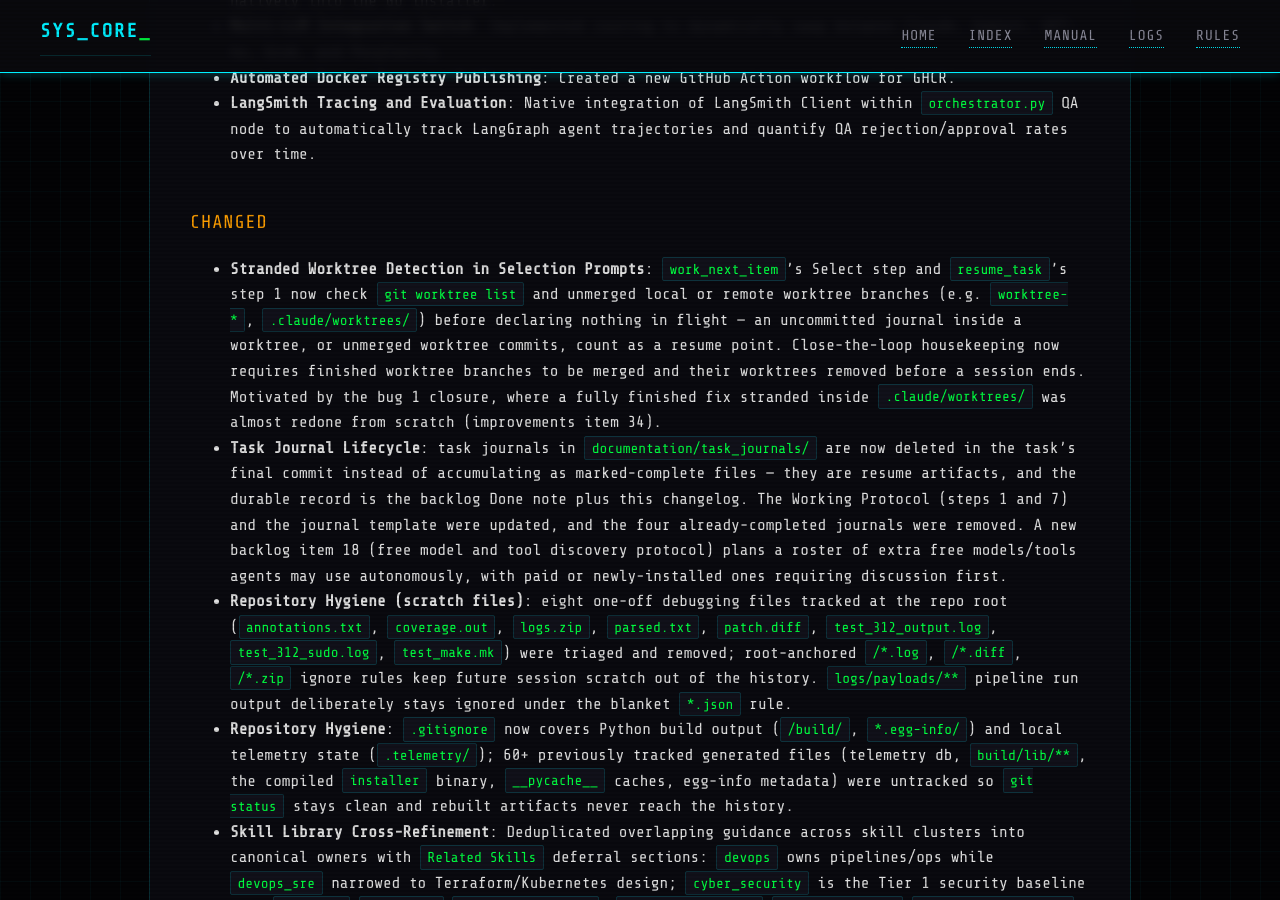
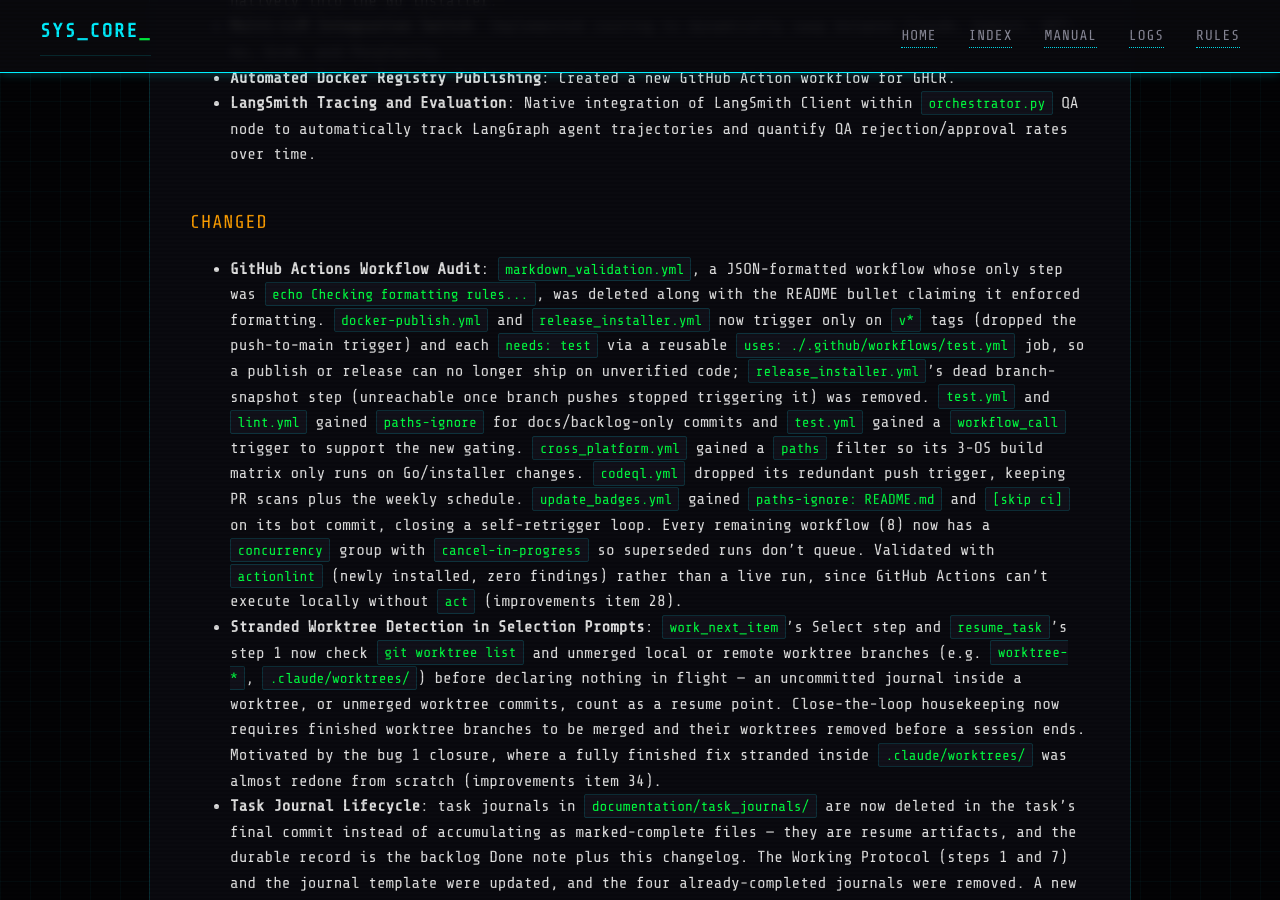
Before and after one commit to howlcipher/ai_knowledge_library, a Jekyll site: the page built from docs/change_log.md, in a window 1280 px wide and 900 px high, scrolled down 2509 px. Built offline with Jekyll 4.4.1, drawn with Linux system fonts in a browser that asks for light colours; our own code applies the rules of GitHub Pages for plain Markdown files.

Commit message:
docs(mirror): resync docs site mirror after item 28's README/changelog edits

```diff
--- a/docs/change_log.md
+++ b/docs/change_log.md
@@ -28,6 +28,7 @@ All notable changes to this project will be documented in this file.
 - **LangSmith Tracing and Evaluation**: Native integration of LangSmith Client within `orchestrator.py` QA node to automatically track LangGraph agent trajectories and quantify QA rejection/approval rates over time.
 
 ### Changed
+- **GitHub Actions Workflow Audit**: `markdown_validation.yml`, a JSON-formatted workflow whose only step was `echo Checking formatting rules...`, was deleted along with the README bullet claiming it enforced formatting. `docker-publish.yml` and `release_installer.yml` now trigger only on `v*` tags (dropped the push-to-main trigger) and each `needs: test` via a reusable `uses: ./.github/workflows/test.yml` job, so a publish or release can no longer ship on unverified code; `release_installer.yml`'s dead branch-snapshot step (unreachable once branch pushes stopped triggering it) was removed. `test.yml` and `lint.yml` gained `paths-ignore` for docs/backlog-only commits and `test.yml` gained a `workflow_call` trigger to support the new gating. `cross_platform.yml` gained a `paths` filter so its 3-OS build matrix only runs on Go/installer changes. `codeql.yml` dropped its redundant push trigger, keeping PR scans plus the weekly schedule. `update_badges.yml` gained `paths-ignore: README.md` and `[skip ci]` on its bot commit, closing a self-retrigger loop. Every remaining workflow (8) now has a `concurrency` group with `cancel-in-progress` so superseded runs don't queue. Validated with `actionlint` (newly installed, zero findings) rather than a live run, since GitHub Actions can't execute locally without `act` (improvements item 28).
 - **Stranded Worktree Detection in Selection Prompts**: `work_next_item`'s Select step and `resume_task`'s step 1 now check `git worktree list` and unmerged local or remote worktree branches (e.g. `worktree-*`, `.claude/worktrees/`) before declaring nothing in flight — an uncommitted journal inside a worktree, or unmerged worktree commits, count as a resume point. Close-the-loop housekeeping now requires finished worktree branches to be merged and their worktrees removed before a session ends. Motivated by the bug 1 closure, where a fully finished fix stranded inside `.claude/worktrees/` was almost redone from scratch (improvements item 34).
 - **Task Journal Lifecycle**: task journals in `documentation/task_journals/` are now deleted in the task's final commit instead of accumulating as marked-complete files — they are resume artifacts, and the durable record is the backlog Done note plus this changelog. The Working Protocol (steps 1 and 7) and the journal template were updated, and the four already-completed journals were removed. A new backlog item 18 (free model and tool discovery protocol) plans a roster of extra free models/tools agents may use autonomously, with paid or newly-installed ones requiring discussion first.
 - **Repository Hygiene (scratch files)**: eight one-off debugging files tracked at the repo root (`annotations.txt`, `coverage.out`, `logs.zip`, `parsed.txt`, `patch.diff`, `test_312_output.log`, `test_312_sudo.log`, `test_make.mk`) were triaged and removed; root-anchored `/*.log`, `/*.diff`, `/*.zip` ignore rules keep future session scratch out of the history. `logs/payloads/**` pipeline run output deliberately stays ignored under the blanket `*.json` rule.
```
Also changed, not shown: docs/index.md (+0 -1 lines).
